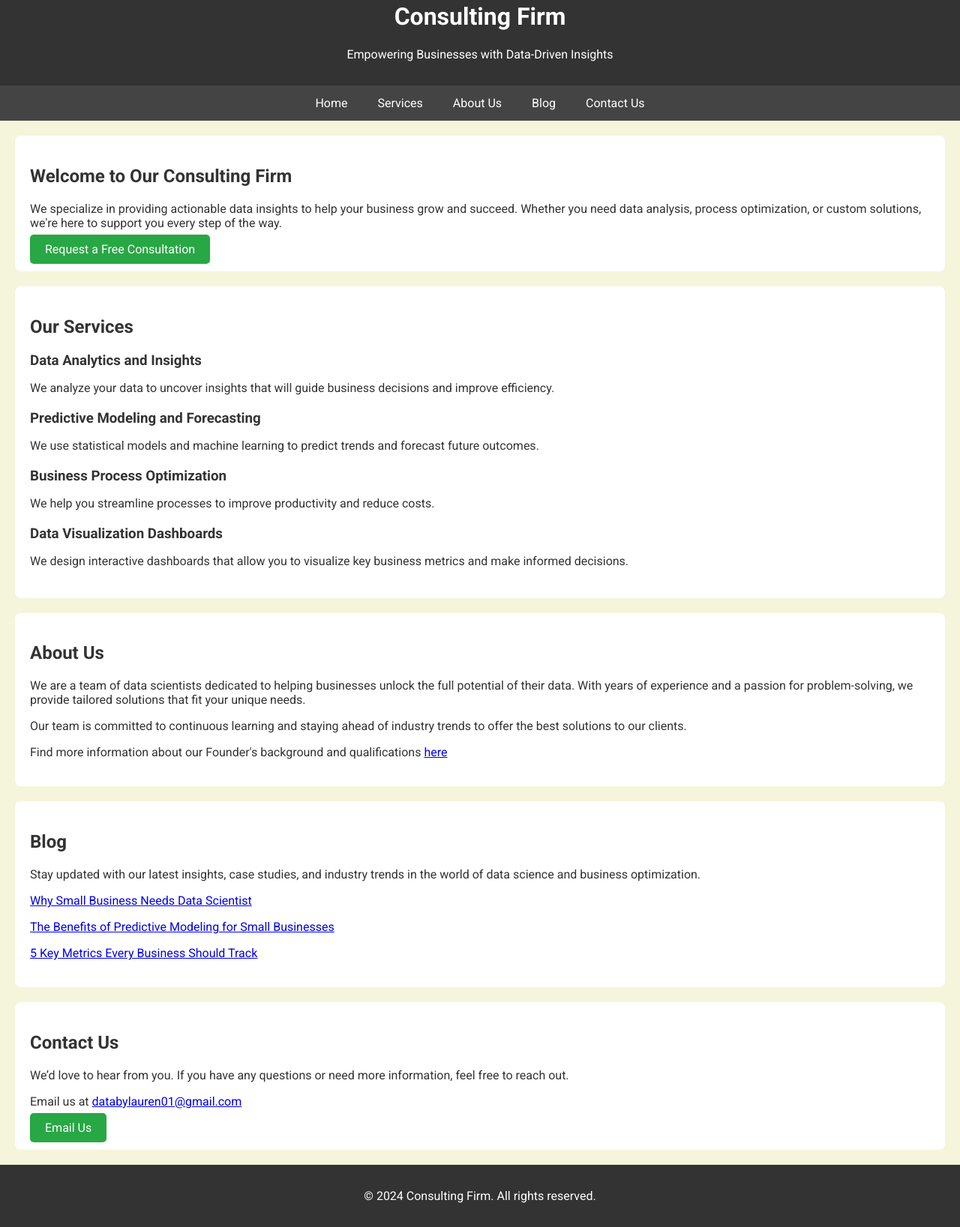
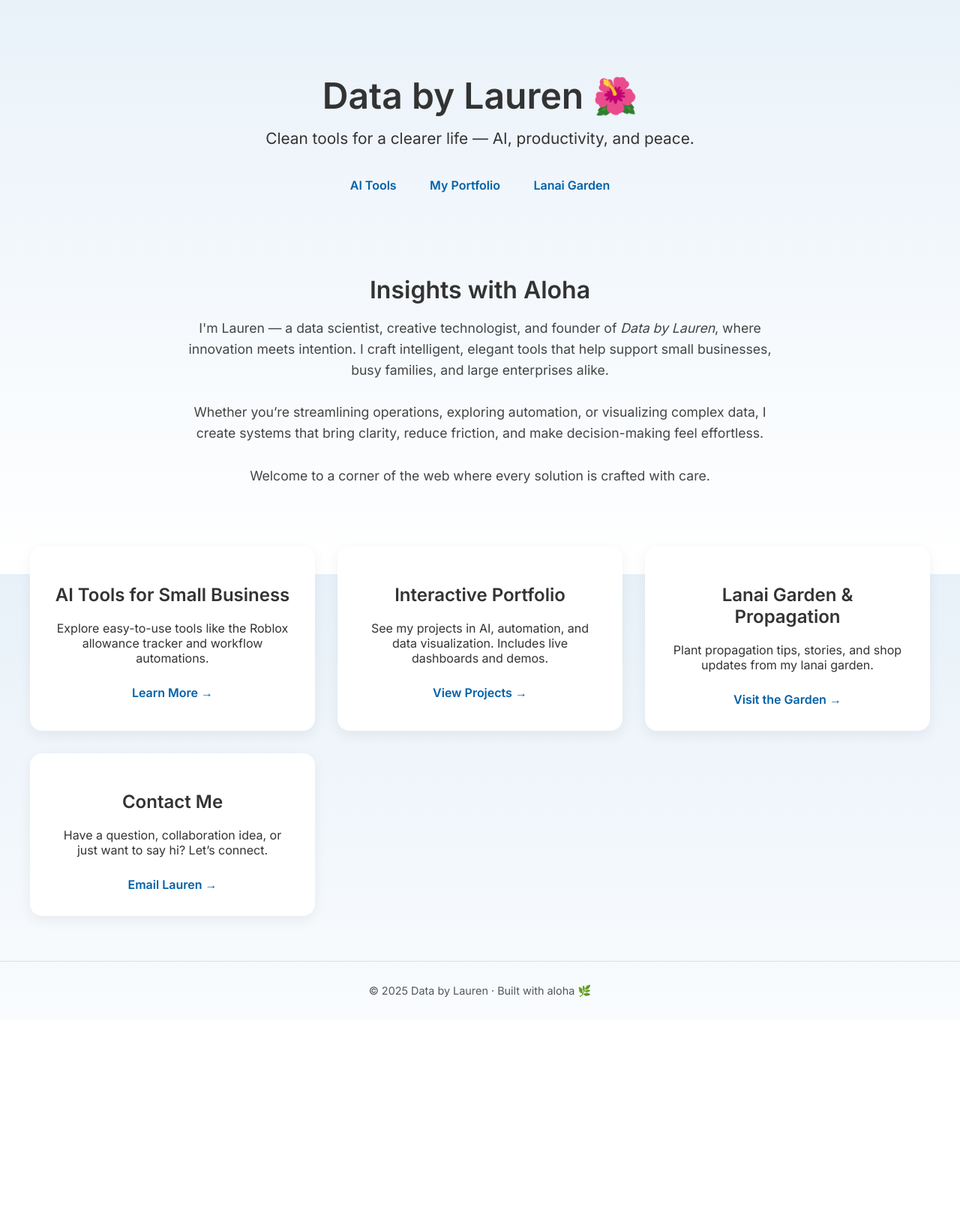
Before and after one commit to Lauren-Wilson/consulting-website, a plain HTML site: page index.html in a window 1280 px wide. Shown: the part 34-1671 px from the top of the page at 75% size. After the commit the page ends 1395 px from the top, so only its background shows below. Drawn offline with Linux system fonts and the light colour scheme.

Commit message:
Updating with new html

```diff
--- a/index.html
+++ b/index.html
@@ -1,159 +1,154 @@
 <!DOCTYPE html>
 <html lang="en">
-
 <head>
-    <meta charset="UTF-8">
-    <meta name="viewport" content="width=device-width, initial-scale=1.0">
-    <meta name="description" content="Data Science Consulting Firm">
-    <title>Consulting Firm</title>
-    <!-- Import Google Fonts (Roboto) -->
-    <link href="https://fonts.googleapis.com/css2?family=Roboto:wght@400;700&display=swap" rel="stylesheet">
+  <meta charset="UTF-8" />
+  <meta name="viewport" content="width=device-width, initial-scale=1.0" />
+  <title>Data by Lauren</title>
+  <link rel="stylesheet" href="styles.css" />
+  <link href="https://fonts.googleapis.com/css2?family=Inter:wght@400;600&display=swap" rel="stylesheet">
   <style>
+    html {
+      height: 100%;
+      background: linear-gradient(to bottom, #e8f1f9, #ffffff);
+    }
     body {
-            font-family: 'Roboto', sans-serif;
+      font-family: 'Inter', sans-serif;
       margin: 0;
       padding: 0;
-            background-color: #f5f5dc; /* Cream background */
-            color: #333; /* Black text color */
+      background: transparent;
+      color: #333;
     }
-
     header {
-            background-color: #333; /* Black background */
-            color: #fff; /* White text color */
       text-align: center;
-            padding: 1em 0;
+      padding: 100px 20px 50px 20px;
     }
-
+    header h1 {
+      font-size: 3rem;
+      margin-bottom: 15px;
+    }
+    header p {
+      font-size: 1.3rem;
+      margin: 0;
+    }
     nav {
-            display: flex;
-            justify-content: center;
-            background-color: #444; /* Dark grey for nav */
+      text-align: center;
+      margin-top: 40px;
     }
-
     nav a {
-            color: #fff;
+      margin: 0 20px;
       text-decoration: none;
-            padding: 14px 20px;
+      color: #0061a8;
+      font-weight: 600;
+    }
+    nav a:hover {
+      text-decoration: underline;
+      color: #004b84;
+    }
+    .about {
+      max-width: 800px;
+      margin: 60px auto 40px auto;
+      padding: 0 30px;
       text-align: center;
     }
-
-        nav a:hover {
-            background-color: #575757; /* Lighter grey on hover */
+    .about h2 {
+      font-size: 2rem;
+      margin-bottom: 10px;
     }
-
-        section {
-            padding: 20px;
-            margin: 20px;
-            background-color: #fff;
-            border-radius: 8px;
+    .about p {
+      font-size: 1.1rem;
+      line-height: 1.6;
+      color: #444;
     }
-
-        .cta-button {
-            background-color: #28a745;
-            color: white;
-            padding: 10px 20px;
+    .sections {
+      display: grid;
+      grid-template-columns: repeat(auto-fit, minmax(300px, 1fr));
+      gap: 30px;
+      padding: 40px 30px 60px 30px;
+      max-width: 1200px;
+      margin: 0 auto;
+    }
+    .card {
+      background-color: #ffffff;
+      border-radius: 16px;
+      box-shadow: 0 6px 18px rgba(0,0,0,0.06);
+      padding: 30px;
+      text-align: center;
+      transition: transform 0.2s;
+    }
+    .card:hover {
+      transform: translateY(-6px);
+    }
+    .card a {
+      display: inline-block;
+      margin-top: 10px;
+      color: #0061a8;
+      font-weight: 600;
       text-decoration: none;
-            border-radius: 5px;
+      border-bottom: 2px solid transparent;
+      transition: all 0.2s ease;
     }
-
-        .cta-button:hover {
-            background-color: #218838;
+    .card a:hover {
+      border-bottom: 2px solid #0061a8;
     }
-
-        .service-item {
-            margin-bottom: 20px;
-        }
-
-        .service-item h3 {
-            margin-bottom: 10px;
-            color: #333; /* Black text */
-        }
-
     footer {
       text-align: center;
-            padding: 1em 0;
-            background-color: #333; /* Black background */
-            color: #fff; /* White text */
+      padding: 30px;
+      font-size: 0.9rem;
+      color: #555;
+      background: transparent;
+      border-top: 1px solid #ddd;
     }
   </style>
 </head>
-
 <body>
-    <!-- Header Section -->
   <header>
-        <h1>Consulting Firm</h1>
-        <p>Empowering Businesses with Data-Driven Insights</p>
+    <h1>Data by Lauren 🌺</h1>
+    <p>Clean tools for a clearer life — AI, productivity, and peace.</p>
+    <nav>
+      <a href="tools.html">AI Tools</a>
+      <a href="portfolio.html">My Portfolio</a>
+      <a href="garden.html">Lanai Garden</a>
+    </nav>
   </header>
 
-    <!-- Navigation Menu -->
-    <nav>
-        <a href="#home">Home</a>
-        <a href="#services">Services</a>
-        <a href="#about">About Us</a>
-        <a href="#blog">Blog</a>
-        <a href="#contact">Contact Us</a>
-    </nav>
-
-    <!-- Homepage Section -->
-    <section id="home">
-        <h2>Welcome to Our Consulting Firm</h2>
-        <p>We specialize in providing actionable data insights to help your business grow and succeed. Whether you need data
-            analysis, process optimization, or custom solutions, we're here to support you every step of the way.</p>
-        <a href="#contact" class="cta-button">Request a Free Consultation</a>
+  <section class="about">
+    <h2>Insights with Aloha</h2>
+    <p>
+      I'm Lauren — a data scientist, creative technologist, and founder of <em>Data by Lauren</em>, where innovation meets intention.
+      I craft intelligent, elegant tools that help support small businesses, busy families, and large enterprises alike.
+      <br><br>
+      Whether you’re streamlining operations, exploring automation, or visualizing complex data, I create systems that bring clarity,
+      reduce friction, and make decision-making feel effortless.
+      <br><br>
+      Welcome to a corner of the web where every solution is crafted with care.
+    </p>
   </section>
 
-    <!-- Services Section -->
-    <section id="services">
-        <h2>Our Services</h2>
-        <div class="service-item">
-            <h3>Data Analytics and Insights</h3>
-            <p>We analyze your data to uncover insights that will guide business decisions and improve efficiency.</p>
+<section class="sections">
+  <div class="card">
+    <h2>AI Tools for Small Business</h2>
+    <p>Explore easy-to-use tools like the Roblox allowance tracker and workflow automations.</p>
+    <a href="tools.html">Learn More →</a>
   </div>
-        <div class="service-item">
-            <h3>Predictive Modeling and Forecasting</h3>
-            <p>We use statistical models and machine learning to predict trends and forecast future outcomes.</p>
+  <div class="card">
+    <h2>Interactive Portfolio</h2>
+    <p>See my projects in AI, automation, and data visualization. Includes live dashboards and demos.</p>
+    <a href="portfolio.html">View Projects →</a>
   </div>
-        <div class="service-item">
-            <h3>Business Process Optimization</h3>
-            <p>We help you streamline processes to improve productivity and reduce costs.</p>
+  <div class="card">
+    <h2>Lanai Garden & Propagation</h2>
+    <p>Plant propagation tips, stories, and shop updates from my lanai garden.</p>
+    <a href="garden.html">Visit the Garden →</a>
   </div>
-        <div class="service-item">
-            <h3>Data Visualization Dashboards</h3>
-            <p>We design interactive dashboards that allow you to visualize key business metrics and make informed decisions.</p>
+  <div class="card">
+    <h2>Contact Me</h2>
+    <p>Have a question, collaboration idea, or just want to say hi? Let’s connect.</p>
+    <a href="mailto:lauren@example.com">Email Lauren →</a>
   </div>
 </section>
 
-    <!-- About Us Section -->
-    <section id="about">
-        <h2>About Us</h2>
-        <p>We are a team of data scientists dedicated to helping businesses unlock the full potential of their data. With years
-            of experience and a passion for problem-solving, we provide tailored solutions that fit your unique needs.</p>
-        <p>Our team is committed to continuous learning and staying ahead of industry trends to offer the best solutions to our clients.</p>
-        <p>Find more information about our Founder's background and qualifications <a href="https://www.linkedin.com/in/alaurenwilson/">here</a></p>
-    </section>
-
-    <!-- Blog Section -->
-    <section id="blog">
-        <h2>Blog</h2>
-        <p>Stay updated with our latest insights, case studies, and industry trends in the world of data science and business
-            optimization.</p>
-        <p><a href="https://medium.com/@linked.lauren/why-small-business-needs-data-scientists-e77bfa820781">Why Small Business Needs Data Scientist</a></p>
-        <p><a href="#">The Benefits of Predictive Modeling for Small Businesses</a></p>
-        <p><a href="#">5 Key Metrics Every Business Should Track</a></p>
-    </section>
-
-    <!-- Contact Us Section -->
-    <section id="contact">
-        <h2>Contact Us</h2>
-        <p>We’d love to hear from you. If you have any questions or need more information, feel free to reach out.</p>
-        <p>Email us at <a href="mailto:databylauren01@gmail.com">databylauren01@gmail.com</a></p>
-        <a href="mailto:databylauren01@gmail.com" class="cta-button">Email Us</a>
-    </section>
-
-    <!-- Footer Section -->
   <footer>
-        <p>&copy; 2024 Consulting Firm. All rights reserved.</p>
+    © 2025 Data by Lauren · Built with aloha 🌿
   </footer>
 </body>
-
 </html>
```
Also changed, not shown: old_index.html (added, +159 -0 lines), about.html (added), contact.html (added), garden.html (added), portfolio.html (added), styles.css (added), tools.html (added). Lines whose indentation alone changed are shown as unchanged.
